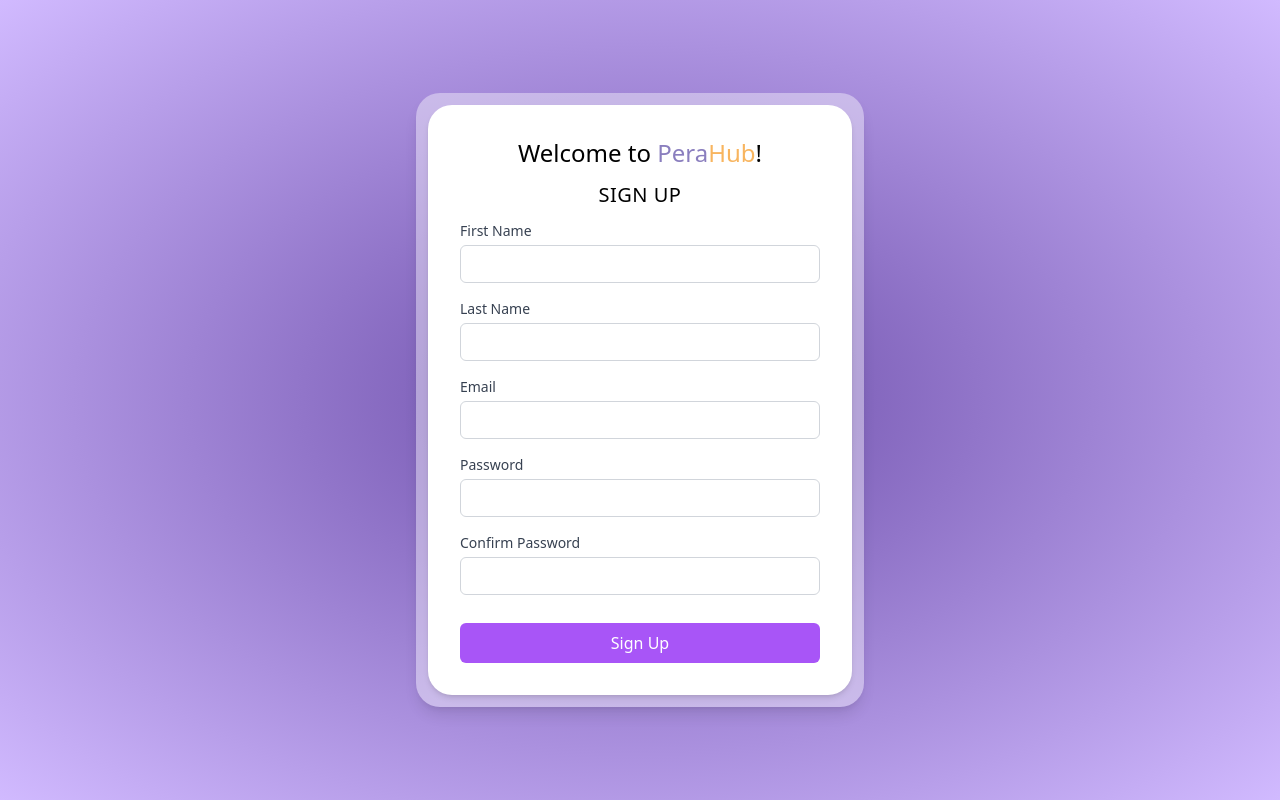
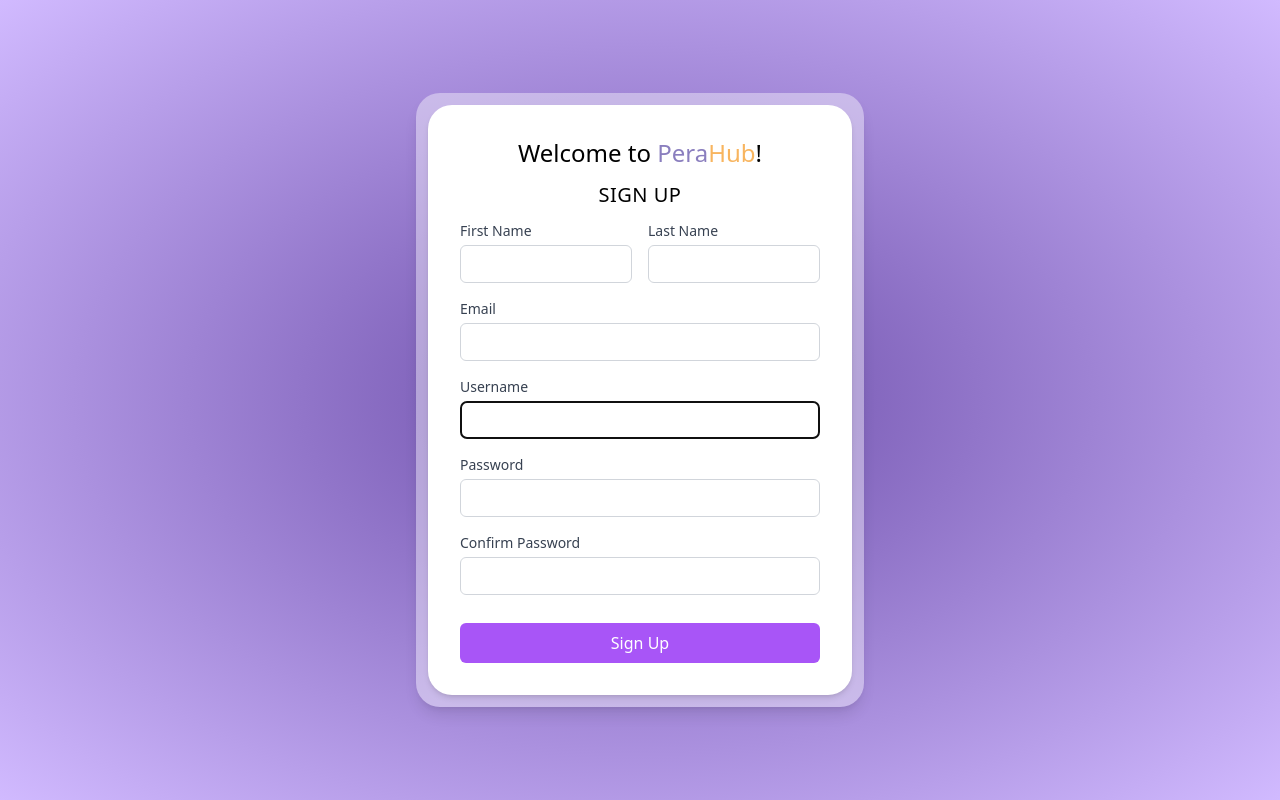
Before and after one commit to mezugatfukiko/PeraHub, a Django app: page /register/ in a window 1280 px wide. Run offline with Django 5.2, Linux system fonts and the light colour scheme; some libraries are stand-ins or nearby versions.

Commit message:
[feat][anj] regiter form update

```diff
--- a/finance/forms.py
+++ b/finance/forms.py
@@ -3,15 +3,13 @@ from django.contrib.auth.forms import UserCreationForm
 from django.contrib.auth.forms import AuthenticationForm
 from django.contrib.auth.models import User
 
-from django.contrib.auth.forms import UserCreationForm
-from django.contrib.auth.models import User
-from django import forms
-
-from django.contrib.auth.forms import UserCreationForm
-from django.contrib.auth.models import User
-from django import forms
-
 class CustomRegisterForm(UserCreationForm):
+    username = forms.CharField(
+        widget=forms.TextInput(attrs={
+            'class': 'w-full p-2 text-sm rounded-md border border-gray-300 mt-1',
+        }),
+        label="Username"
+    )
     first_name = forms.CharField(
         widget=forms.TextInput(attrs={
             'class': 'w-full p-2 text-sm rounded-md border border-gray-300 mt-1',
@@ -45,16 +43,7 @@ class CustomRegisterForm(UserCreationForm):
 
     class Meta:
         model = User
-        fields = ('first_name', 'last_name', 'email', 'password1', 'password2')
-
-    def save(self, commit=True):
-        user = super().save(commit=False)
-        # Auto-generate a username from first and last name
-        user.username = f"{self.cleaned_data['first_name'].lower()}.{self.cleaned_data['last_name'].lower()}"
-        user.email = self.cleaned_data['email']
-        if commit:
-            user.save()
-        return user
+        fields = ('username', 'first_name', 'last_name', 'email', 'password1', 'password2')
 
 
 class LoginForm(AuthenticationForm):
--- a/finance/templates/finance/dashboard.html
+++ b/finance/templates/finance/dashboard.html
@@ -1,5 +1,6 @@
 {% extends 'base.html' %}
 
 {% block content %}
-  <h1>Welcome to your Dashboard, {{ user.username }}!</h1>
+<div style="background: radial-gradient(ellipse at center, #6B4CA9, #D1BAFF); background-size: cover; min-height: 100vh;" class="font-sans flex items-center justify-center">
+  <h1>Hello, {{ user.first_name }}!</h1>
 {% endblock %}
--- a/finance/templates/finance/register.html
+++ b/finance/templates/finance/register.html
@@ -16,8 +16,10 @@
         <form method="POST" class="text-left">
           {% csrf_token %}
 
+        <!-- First and Last Name Side by Side -->
+        <div class="flex gap-4 mb-4">
           <!-- First Name -->
-          <div class="mb-4">
+          <div class="w-1/2">
             <label for="id_first_name" class="block text-sm font-medium text-gray-700">First Name</label>
             {{ form.first_name }}
             {% for error in form.first_name.errors %}
@@ -26,19 +28,29 @@
           </div>
 
           <!-- Last Name -->
-          <div class="mb-4">
+          <div class="w-1/2">
             <label for="id_last_name" class="block text-sm font-medium text-gray-700">Last Name</label>
             {{ form.last_name }}
             {% for error in form.last_name.errors %}
               <p class="text-red-500 text-xs">{{ error }}</p>
             {% endfor %}
           </div>
+        </div>
 
           <!-- Email -->
           <div class="mb-4">
             <label for="id_email" class="block text-sm font-medium text-gray-700">Email</label>
             {{ form.email }}
             {% for error in form.email.errors %}
+              <p class="text-red-500 text-xs">{{ error }}</p>
+            {% endfor %}
+          </div>
+
+            <!-- Username -->
+          <div class="mb-4">
+            <label for="id_username" class="block text-sm font-medium text-gray-700">Username</label>
+            {{ form.username }}
+            {% for error in form.username.errors %}
               <p class="text-red-500 text-xs">{{ error }}</p>
             {% endfor %}
           </div>
```
Also changed, not shown: db.sqlite3 (added).
